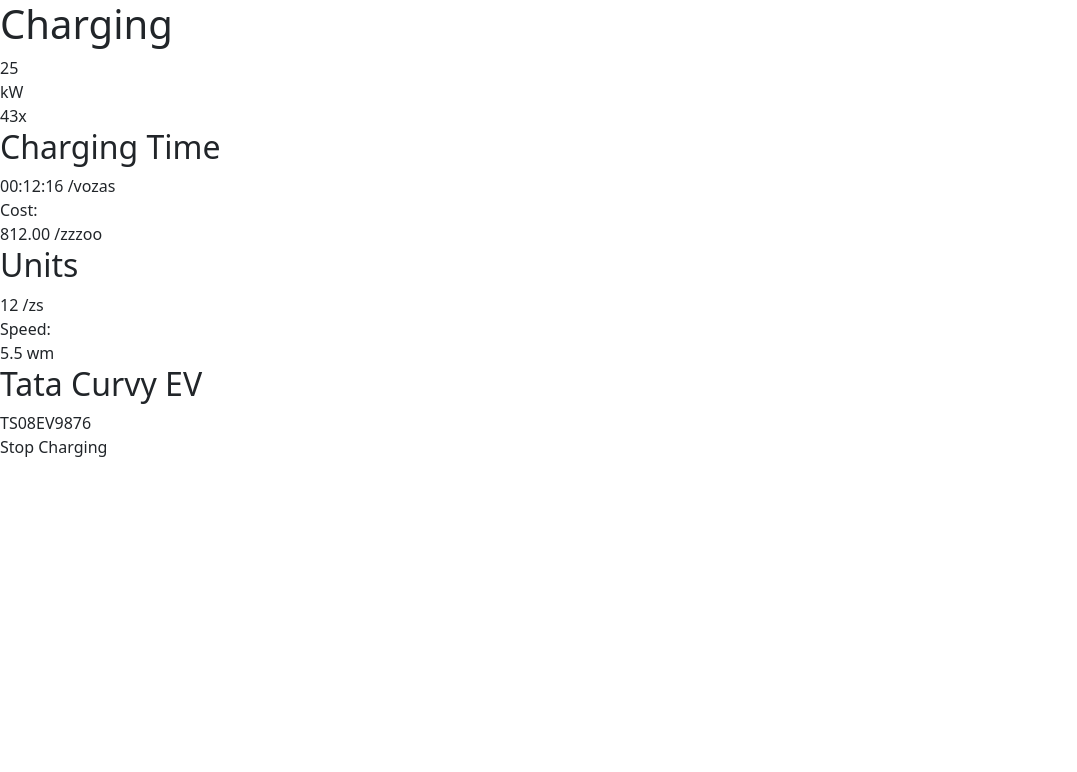
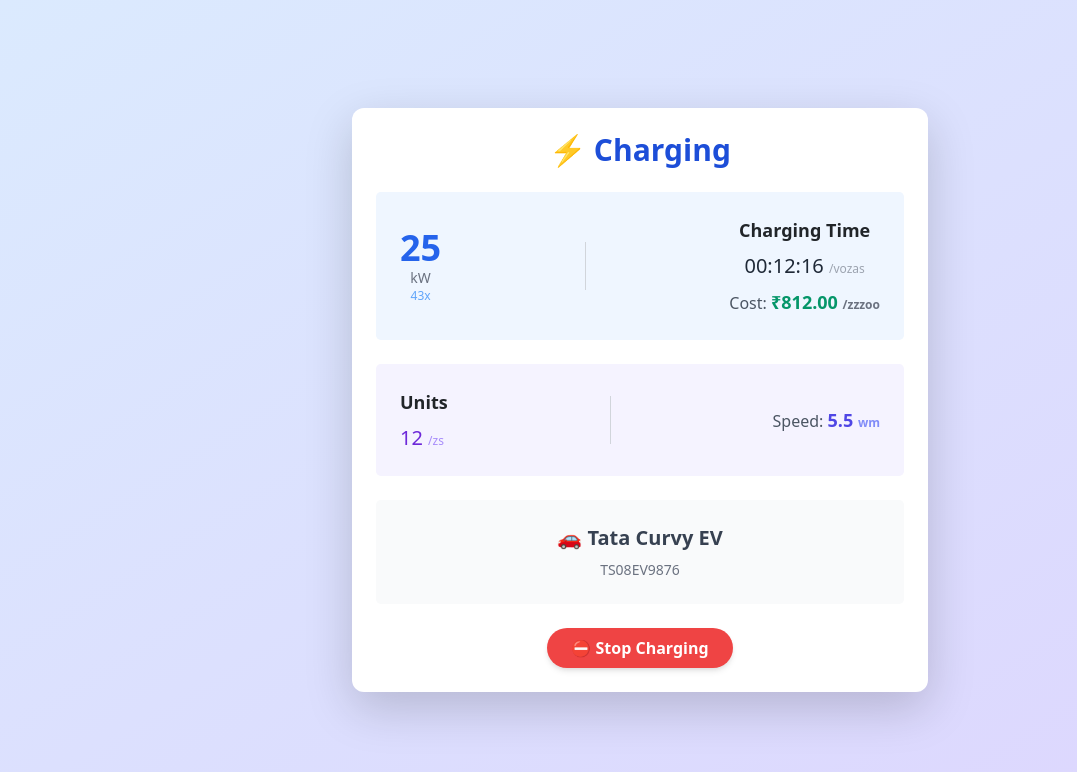
Before and after one commit to EvyaTesting/Qrcode-frontend, a React (Create React App) app: page /chargingstatus in a window 1280 px wide. Shown: the top 772 px of the page, without its empty margins (0-1077 px from the left). Built offline with nearby package versions, Linux system fonts and the light colour scheme; a small style sheet from the web is missing.

Commit message:
Updated EvConnecting component for routing

```diff
--- a/src/App.js
+++ b/src/App.js
@@ -1,5 +1,4 @@
-import logo from './logo.svg';
-import './index.css';
+import { BrowserRouter as Router, Routes, Route } from 'react-router-dom';
 import EvDashboard from './evusers/EvDashboard';
 import EvPayment from './evusers/EvPayment';
 import EvPaymentStatus from './evusers/EvPaymentStatus';
@@ -8,13 +7,19 @@
 
 function App() {
   return (
-    <div className="App">
-      {/* <EvDashboard/> */}
-     {/* <EvPayment/> */}
-     {/* <EvPaymentStatus/> */}
-{/* <EvConnecting/> */}
-<ChargingStatus/>
-    </div>
+
+      <div className="App">
+        {/* Set up routing */}
+        <Routes>
+          <Route path="/evdashboard" element={<EvDashboard />} />
+          <Route path="/evpayment" element={<EvPayment />} />
+          <Route path="/evpaymentstatus" element={<EvPaymentStatus />} />
+          <Route path="/evconnecting" element={<EvConnecting />} />
+          <Route path="/chargingstatus" element={<ChargingStatus />} />
+          <Route path="/" element={<EvDashboard />} />
+        </Routes>
+      </div>
+
   );
 }
 
--- a/src/evusers/ChargingStatus.jsx
+++ b/src/evusers/ChargingStatus.jsx
@@ -5,7 +5,8 @@
 const ChargingStatus = () => {
   const paymentId = "pay_QRByXsVzuCOKOg";
   const usedAmount = 600.00;
-const navigate=useNavigate();
+  const navigate = useNavigate();
+
   const handleEnd = async () => {
     try {
       const res = await axios.post(
@@ -16,57 +17,68 @@
       console.error("Error finalizing payment:", error);
       alert("Something went wrong while finalizing the payment.");
     }
-    navigate('/evdashboard/connecting/evpayments/chargingstatus/connecting', {
-      state: { source: '/evdashboard/connecting/evpayments/chargingstatus' },
+    navigate('/evpaymentstatus', {
+      state: { source: 'chargingstatus' },
     });
   };
+
   return (
-    <div className="charging-screen">
-      <div className="header">
-        <h1>Charging</h1>
-      </div>
-
-      <div className="charging-info">
-        <div className="power-section">
-          <div className="power-value">25</div>
-          <div className="power-unit">kW</div>
-          <div className="power-multiplier">43x</div>
+    <div className="min-h-screen flex flex-col items-center justify-center bg-gradient-to-br from-blue-100 to-purple-200 p-4">
+      <div className="w-full max-w-xl bg-white shadow-lg rounded-xl p-6 space-y-6">
+        <div className="text-center">
+          <h1 className="text-3xl font-bold text-blue-700">⚡ Charging</h1>
         </div>
 
-        <div className="divider"></div>
-
-        <div className="charging-time-section">
-          <h2>Charging Time</h2>
-          <div className="time-value">00:12:16 <span className="time-unit">/vozas</span></div>
-
-          <div className="cost-section">
-            <div className="cost-label">Cost:</div>
-            <div className="cost-value">812.00 <span className="cost-unit">/zzzoo</span></div>
+        <div className="flex justify-between items-center bg-blue-50 rounded-lg p-4">
+          <div className="text-center">
+            <div className="text-4xl font-bold text-blue-600">25</div>
+            <div className="text-sm text-gray-500">kW</div>
+            <div className="text-xs text-blue-400">43x</div>
+          </div>
+          <div className="border-l border-gray-300 h-12"></div>
+          <div className="text-center">
+            <h2 className="text-lg font-semibold">Charging Time</h2>
+            <div className="text-xl font-medium text-gray-800">
+              00:12:16 <span className="text-xs text-gray-400">/vozas</span>
+            </div>
+            <div className="mt-2">
+              <span className="text-gray-600">Cost: </span>
+              <span className="text-lg font-bold text-green-600">
+                ₹812.00 <span className="text-xs text-gray-500">/zzzoo</span>
+              </span>
+            </div>
           </div>
         </div>
 
-        <div className="divider"></div>
-
-        <div className="units-section">
-          <h2>Units</h2>
-          <div className="units-value">12 <span className="units-unit">/zs</span></div>
-
-          <div className="speed-section">
-            <div className="speed-label">Speed:</div>
-            <div className="speed-value">5.5 <span className="speed-unit">wm</span></div>
+        <div className="flex justify-between items-center bg-purple-50 rounded-lg p-4">
+          <div>
+            <h2 className="text-lg font-semibold">Units</h2>
+            <div className="text-xl font-medium text-purple-700">
+              12 <span className="text-xs text-purple-400">/zs</span>
+            </div>
+          </div>
+          <div className="border-l border-gray-300 h-12"></div>
+          <div>
+            <span className="text-gray-600">Speed: </span>
+            <span className="text-lg font-bold text-indigo-600">
+              5.5 <span className="text-xs text-indigo-400">wm</span>
+            </span>
           </div>
         </div>
 
-        <div className="divider"></div>
-
-        <div className="vehicle-info">
-          <h2>Tata Curvy EV</h2>
-          <div className="license-plate">TS08EV9876</div>
+        <div className="text-center bg-gray-50 p-4 rounded-lg">
+          <h2 className="text-xl font-bold text-gray-700">🚗 Tata Curvy EV</h2>
+          <div className="text-sm font-medium text-gray-500">TS08EV9876</div>
         </div>
 
-        <button className="stop-charging-button" onClick={handleEnd}>
-          Stop Charging
-        </button>
+        <div className="text-center">
+          <button
+            onClick={handleEnd}
+            className="bg-red-500 hover:bg-red-600 text-white font-semibold py-2 px-6 rounded-full shadow-md transition duration-300"
+          >
+            ⛔ Stop Charging
+          </button>
+        </div>
       </div>
     </div>
   );
--- a/src/evusers/EvConnecting.jsx
+++ b/src/evusers/EvConnecting.jsx
@@ -1,31 +1,4 @@
-// import React, { useEffect } from 'react';
-// import { useNavigate } from 'react-router-dom';
 
-// export default function EvConnecting() {
-//   const navigate = useNavigate();
-
-//   useEffect(() => {
-//     const timeout = setTimeout(() => {
-//       const isConnected = true; // You can add real checks here
-
-//       if (isConnected) {
-//         navigate("/evdashboard/connecting/evpayments");
-//       } else {
-//         alert("Connection Failed. Please try again.");
-//         navigate("/evdashboard");
-//       }
-//     }, 3000); // 3 seconds delay
-
-//     return () => clearTimeout(timeout);
-//   }, [navigate]);
-
-//   return (
-//     <div className="flex flex-col items-center justify-center h-screen bg-white">
-//       <img src="/images/connecting.gif" alt="Connecting..." className="w-100 h-100" />
-//       <p className="text-lg font-semibold mt-4 text-gray-700">Connecting to your EV.....</p>
-//     </div>
-//   );
-// }
 
 import React, { useEffect } from 'react';
 import { useNavigate, useLocation } from 'react-router-dom';
@@ -42,9 +15,9 @@
       const source = location.state?.source;
 
       // Flow 1: from "charging start" button
-      if (source ==="/evdashboard/connecting") {
+      if (source ==="/evdashboard") {
         if (isConnected) {
-          navigate("/evdashboard/connecting/evpayments");
+          navigate("/evpayment");
         } else {
           alert("Connection Failed. Please try again.");
           navigate("/evdashboard");
@@ -52,16 +25,16 @@
       }
 
       // Flow 2: from "resume payment" or any other source
-      else if (source === "/evdashboard/connecting/evpayments/chargingstatus") {
-        if (isConnected) {
-          navigate("/EvPaymentStatus");
-        } else {
-          alert("Connection Failed. Please try again.");
-          navigate("/evdashboard/connecting/evpayments/chargingstatus");
-        }
-      }
+      // else if (source === "/chargingstatus") {
+      //   if (isConnected) {
+      //     navigate("/evpaymentstatus");
+      //   } else {
+      //     alert("Connection Failed. Please try again.");
+      //     navigate("/evdashboard");
+      //   }
+      // }
 
-    }, 3000);
+    }, 2000);
 
     return () => clearTimeout(timeout);
   }, [navigate, location.state]);
--- a/src/evusers/EvDashboard.jsx
+++ b/src/evusers/EvDashboard.jsx
@@ -24,7 +24,7 @@
       <h2 className="text-lg font-semibold mb-4">Station Details</h2>
 
       <img
-        src="/public/images/logo.svg"
+        src="./logo.svg"
         alt="EV Station"
         className="rounded-xl mb-4 w-full h-40 object-cover"
       />
@@ -74,7 +74,7 @@
         {selectedConnector === null ? (null
         ) : (
           <button className="px-6 py-2 bg-green-600 rounded text-white font-semibold w-full"   onClick={() =>
-    navigate("connecting", { state: { source: "/evdashboard/connecting" } })
+    navigate("/evconnecting", { state: { source: "/evdashboard" } })
   }>Connect</button>
         )}
       </div>
--- a/src/evusers/EvPayment.jsx
+++ b/src/evusers/EvPayment.jsx
@@ -39,56 +39,7 @@
     }
   };
 
-  // const handlePayment = async () => {
-  //   const name = "EV Customer";
-  //   const email = "customer@example.com";
-  //   const mobile = "9999999999";
 
-  //   const response = await fetch('http://localhost:8080/add_payment', {
-  //     method: 'POST',
-  //     headers: { 'Content-Type': 'application/json' },
-  //     body: JSON.stringify({
-  //       name,
-  //       email,
-  //       mobile,
-  //       amount: price,  // ✅ Convert to paise
-  //       currency: 'INR'
-  //     }),
-  //   });
-
-  //   const order = await response.json();
-
-  //   const options = {
-  //     key: 'rzp_test_DmOXvKkQz6gDsn',
-  //     amount: order.amount,
-  //     currency: 'INR',
-  //     name: 'Motupalli Anitha',
-  //     description: 'EV Charging Payment',
-  //     order_id: order.razorpayOrderid,
-  //     handler: function (response) {
-  //       // ✅ Payment Successful
-  //       navigate('/evdashboard/connecting/evpayments/chargingstatus');
-  //     },
-  //     prefill: {
-  //       name,
-  //       email,
-  //       contact: mobile
-  //     },
-  //     theme: {
-  //       color: '#3399cc'
-  //     }
-  //   };
-
-  //   const rzp = new window.Razorpay(options);
-
-  //   // ❌ Payment Failed
-  //   rzp.on('payment.failed', function (response) {
-  //     alert('Payment failed. Please try again.');
-  //     navigate('/evdashboard/connecting/evpayments');
-  //   });
-
-  //   rzp.open();
-  // };
   const handlePayment = async () => {
     const name = "EV Customer";
     const email = "customer@example.com";
@@ -129,7 +80,7 @@
 
           const text = await callbackRes.text();
           if (callbackRes.ok) {
-            navigate("/evdashboard/connecting/evpayments/chargingstatus");
+            navigate("/chargingstatus");
           } else {
             alert("Payment verification failed: " + text);
           }
@@ -151,7 +102,7 @@
 
     rzp.on("payment.failed", function (response) {
       alert("Payment failed. Please try again.");
-      navigate("/evdashboard/connecting/evpayments");
+      navigate("/evpayment");
     });
 
     rzp.open();
```
Also changed, not shown: src/evusers/EvPaymentStatus.jsx (+0 -77 lines).
